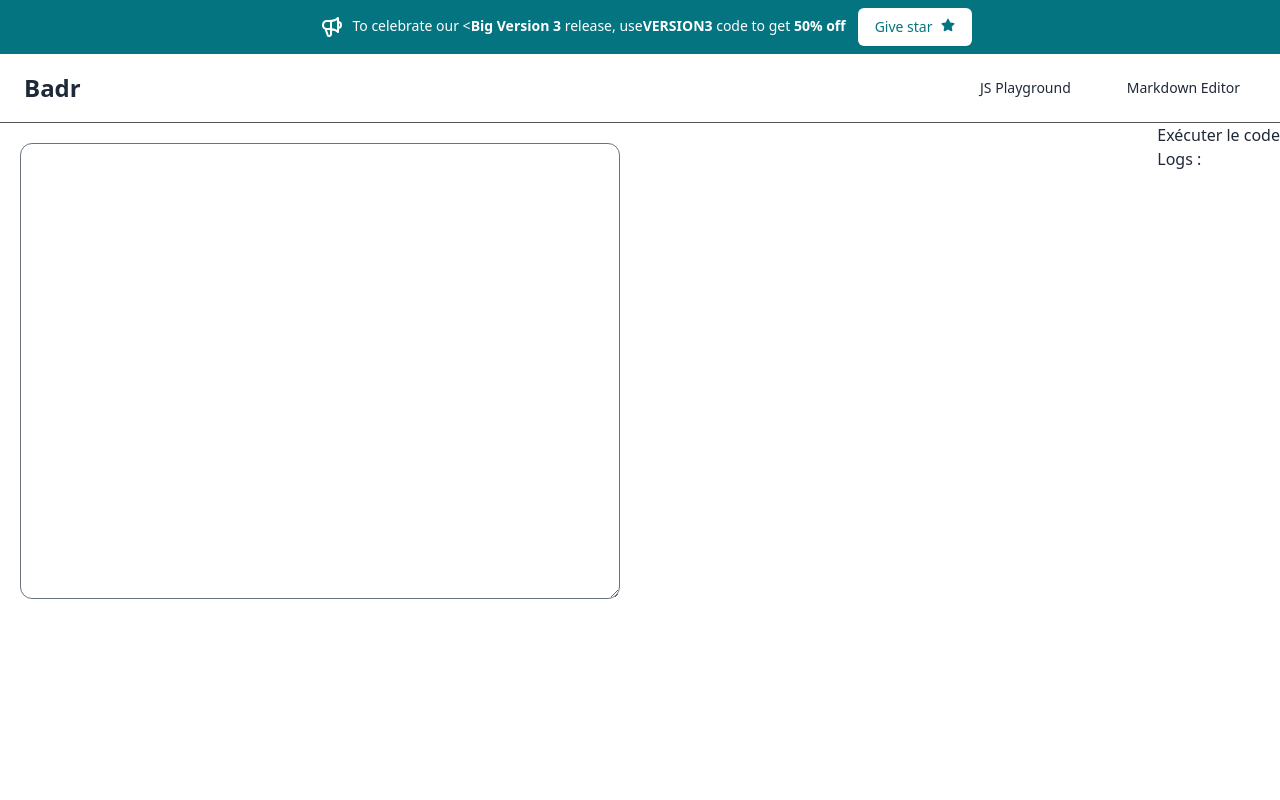
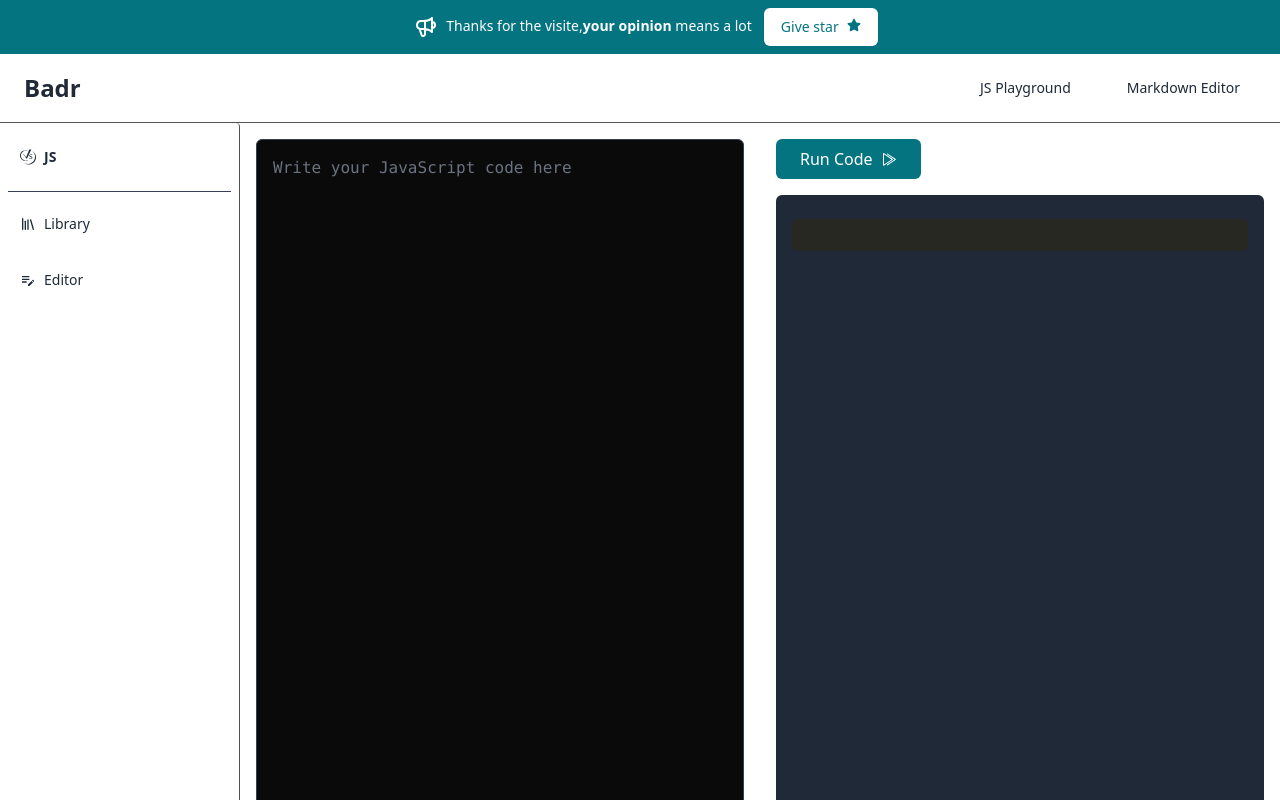
Before and after one commit to fabrichgit/codeZen, a React (Vite) app: page /js-playground in a window 1280 px wide. Built offline with nearby package versions, Linux system fonts and the light colour scheme.

Commit message:
feat: stylising js playground

```diff
--- a/package.json
+++ b/package.json
@@ -14,6 +14,7 @@
     "@emotion/styled": "^11.11.5",
     "@fontsource/inter": "^5.0.19",
     "@fontsource/roboto": "^5.0.13",
+    "@monaco-editor/react": "^4.6.0",
     "@mui/base": "^5.0.0-beta.40",
     "@mui/joy": "^5.0.0-beta.48",
     "@mui/material": "^5.16.4",
@@ -29,6 +30,7 @@
     "react-hot-toast": "^2.4.1",
     "react-icons": "^5.2.1",
     "react-router-dom": "^6.28.0",
+    "react-syntax-highlighter": "^15.6.1",
     "react-toaster": "^0.0.3",
     "socket.io-client": "^4.7.5",
     "zustand": "^4.5.4"
@@ -36,6 +38,7 @@
   "devDependencies": {
     "@types/react": "^18.3.3",
     "@types/react-dom": "^18.3.0",
+    "@types/react-syntax-highlighter": "^15.5.13",
     "@typescript-eslint/eslint-plugin": "^7.15.0",
     "@typescript-eslint/parser": "^7.15.0",
     "@vitejs/plugin-react-swc": "^3.5.0",
--- a/src/App.tsx
+++ b/src/App.tsx
@@ -2,12 +2,14 @@ import JSPlayground from './pages/JSPlayground';
 import Header from './components/Header';
 import { Route, Routes } from 'react-router-dom';
 import MDPreview from './pages/MDPreview';
+import SidebarMD from './components/SidebarMD';
 
 function App() {
     return (
         <div className='w-screen h-screen overflow-y-auto'>
             <Header/>
             <main className='flex w-full h-full'>
+                <SidebarMD/>
                 <Routes>
                     <Route path='/js-playground/*' element={<JSPlayground/>}/>
                     <Route path='/markdown-editor/*' element={<MDPreview/>}/>
--- a/src/components/Header.tsx
+++ b/src/components/Header.tsx
@@ -12,9 +12,8 @@ function Header() {
                 <svg xmlns="http://www.w3.org/2000/svg" fill="none" viewBox="0 0 24 24" strokeWidth={2} stroke="currentColor" aria-hidden="true" className="mr-2 hidden h-6 w-6 lg:inline">
                 <path strokeLinecap="round" strokeLinejoin="round" d="M11 5.882V19.24a1.76 1.76 0 01-3.417.592l-2.147-6.15M18 13a3 3 0 100-6M5.436 13.683A4.001 4.001 0 017 6h1.832c4.1 0 7.625-1.234 9.168-3v14c-1.543-1.766-5.067-3-9.168-3H7a3.988 3.988 0 01-1.564-.317z">
                 </path>
-                </svg>To celebrate our
-                &lt;<span className="font-semibold">Big Version 3</span> release, use
-                <span className="font-black">VERSION3</span> code to get <span className="font-black">50% off</span>
+                </svg>Thanks for the visite,
+                <span className="font-semibold">your opinion</span> means a lot
             </p>
             </div>
             <div className="mt-2 w-full flex-shrink-0 lg:mt-0 lg:w-auto">
--- a/src/components/LoggerComponent.tsx
+++ b/src/components/LoggerComponent.tsx
@@ -1,42 +1,41 @@
 import { useState } from 'react';
+import { Prism as SyntaxHighlighter } from 'react-syntax-highlighter';
+import { okaidia } from 'react-syntax-highlighter/dist/esm/styles/prism';
+import { VscRunAll } from "react-icons/vsc";
 
 const LoggerComponent = ({code}: {code: string}) => {
   const [logs, setLogs] = useState<string[]>([]);
 
-  // Capture les logs, en s'assurant que tous les arguments sont convertis en chaînes
   const captureLog = (...args: any[]) => {
     setLogs((prevLogs) => [...prevLogs, args.map(arg => String(arg)).join(' ')]);
   };
 
-  // Fonction pour exécuter du code JavaScript sous forme de chaîne de caractères
   const executeCode = (code: string) => {
-    // Sauvegarder la fonction console.log originale
+    setLogs(_ => [])
     const originalLog = console.log;
-
-    // Remplacer console.log pour capturer les messages dans l'état
     console.log = captureLog;
 
     try {
-      // Exécuter le code sous forme de string avec new Function
       new Function(code)();
     } catch (error) {
       console.error('Erreur lors de l\'exécution du code:', error);
     } finally {
-      // Restaurer la fonction console.log originale
       console.log = originalLog;
     }
   };
 
   return (
-    <div>
-      <button onClick={() => executeCode(code)}>Exécuter le code</button>
-      <div>
-        <h3>Logs :</h3>
-        <ul>
-          {logs.map((log, index) => (
-            <li key={index}>{log}</li>
-          ))}
-        </ul>
+    <div className="w-full md:w-1/2 p-4">
+      <button
+        onClick={() => executeCode(code)}
+        className="flex items-center gap-2 mb-4 px-6 py-2 bg-teal-600 text-white rounded-md"
+      >
+        Run Code <VscRunAll/>
+      </button>
+      <div className="h-full bg-gray-800 p-4 rounded-md overflow-auto">
+        <SyntaxHighlighter language="bash" style={okaidia}>
+            {logs?.join("\n")}
+        </SyntaxHighlighter>
       </div>
     </div>
   );
--- a/src/components/SidebarMD.tsx
+++ b/src/components/SidebarMD.tsx
@@ -2,6 +2,7 @@ import { Link, useLocation } from "react-router-dom"
 import { IoLogoMarkdown } from "react-icons/io5";
 import { MdOutlineEditNote } from "react-icons/md";
 import { LuLibrary } from "react-icons/lu";
+import { SiCodeceptjs } from "react-icons/si"
 
 function SidebarMD() {
 
@@ -14,20 +15,12 @@ function SidebarMD() {
             pathname.includes("/markdown-editor") ?
             <>
             <IoLogoMarkdown/>
-            <span className="ml-2 text-sm font-bold">
-                {
-                    pathname.includes("/markdown-editor") ? "Markdown" : ""
-                }
-            </span>
+            <span className="ml-2 text-sm font-bold">Markdown</span>
             </>
             :
             <>
-                <IoLogoMarkdown/>
-                <span className="ml-2 text-sm font-bold">
-                    {
-                        pathname.includes("/markdown-editor") ? "Markdown" : ""
-                    }
-                </span>
+                <SiCodeceptjs/>
+                <span className="ml-2 text-sm font-bold">JS</span>
             </>
         }
         </a>
--- a/src/pages/JSPlayground.tsx
+++ b/src/pages/JSPlayground.tsx
@@ -6,12 +6,17 @@ function JSPlayground() {
 const [source, setSource] = useState<string>("")
 
   return (
-    <div className='flex justify-between w-full h-full'>
-        <div className='w-[50%] p-5'>
-            <textarea onChange={(e) => setSource(e.currentTarget.value)} name="" id="" className='bg-transparent w-full h-[60%] rounded-xl p-3'></textarea>
-        </div>
-        <LoggerComponent code={source}/>
+    <div className="flex flex-col md:flex-row w-full h-screen">
+    <div className="w-full md:w-1/2 p-4">
+      <textarea
+        onChange={(e) => setSource(e.currentTarget.value)}
+        className="w-full h-full p-4 bg-neutral-950 text-white rounded-md border font-mono border-gray-700 focus:outline-none focus:ring-teal-500"
+        placeholder="Write your JavaScript code here"
+        rows={15}
+      ></textarea>
     </div>
+    <LoggerComponent code={source}/>
+  </div>
   )
 }
 
--- a/src/pages/MDPreview.tsx
+++ b/src/pages/MDPreview.tsx
@@ -1,13 +1,11 @@
 import { Route, Routes } from 'react-router-dom';
 import MdEditor from '../components/MdEditor';
-import SidebarMD from '../components/SidebarMD';
 import MdLibrary from '../components/MdLibrary';
 
 function MDPreview() {
 
     return (
         <div className="flex w-full">
-            <SidebarMD/>
             <Routes>
                 <Route path="editor" element={<MdEditor/>}/>
                 <Route path="library" element={<MdLibrary/>}/>
```
Also changed, not shown: 1 other file (tests, documents, lock files or other folders).
